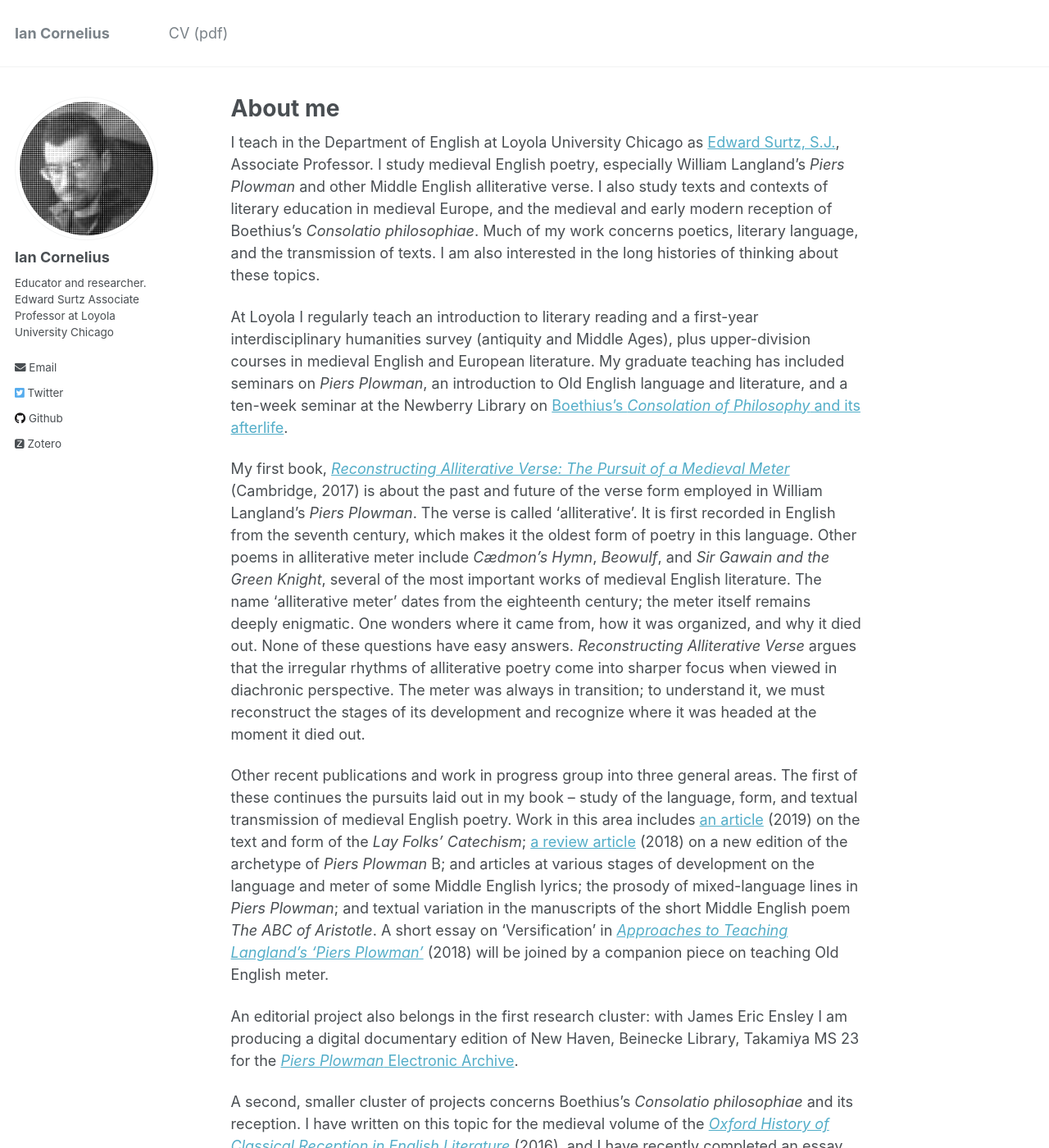
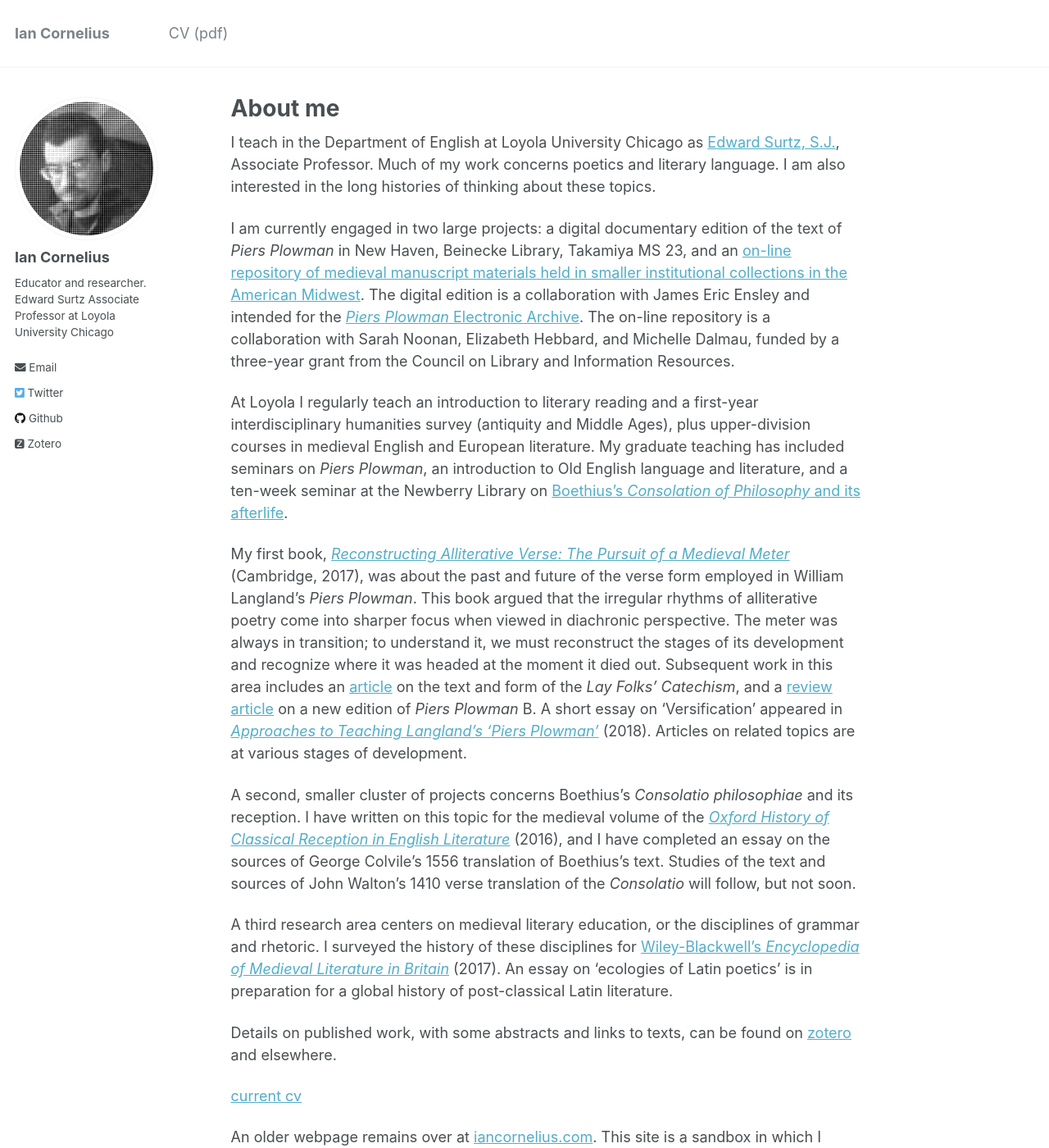
Before and after one commit to icornelius/icornelius.github.io, a Jekyll site: the page built from _pages/about.md, in a window 1280 px wide and 1400 px high. Shown: the whole window at 82% size. Built offline with Jekyll 4.4.1, drawn with Linux system fonts in a browser that asks for light colours; some web fonts are replaced; some of the changed text lies outside the part shown.

Commit message:
revise profile description

```diff
--- a/_pages/about.md
+++ b/_pages/about.md
@@ -1,7 +1,7 @@
 ---
 permalink: /
 title: "About me"
-excerpt: "I study medieval English poetry, especially William Langland's *Piers Plowman*"
+excerpt: "I teach in the Department of English at Loyola University Chicago"
 author_profile: true
 redirect_from:
   - /about/
@@ -9,47 +9,35 @@ redirect_from:
 ---
 
 I teach in the Department of English at Loyola University Chicago as [Edward Surtz, S.J.](https://www.luc.edu/english/surtz.shtml), Associate Professor.
-I study medieval English poetry, especially William Langland's *Piers Plowman* and other Middle English alliterative verse.
-I also study texts and contexts of literary education in medieval Europe,
-and the medieval and early modern reception of Boethius's *Consolatio philosophiae*.
-Much of my work concerns poetics, literary language, and the transmission of texts.
+Much of my work concerns poetics and literary language.
 I am also interested in the long histories of thinking about these topics.
+
+I am currently engaged in two large projects:
+a digital documentary edition of the text of *Piers Plowman* in New Haven, Beinecke Library, Takamiya MS 23,
+and an [on-line repository of medieval manuscript materials held in smaller institutional collections in the American Midwest](https://peripheralmss.org/blog/).
+The digital edition is a collaboration with James Eric Ensley and intended for the [*Piers Plowman* Electronic Archive](http://piers.chass.ncsu.edu/).
+The on-line repository is a collaboration with Sarah Noonan, Elizabeth Hebbard, and Michelle Dalmau, funded by a three-year grant from the Council on Library and Information Resources.
 
 At Loyola I regularly teach an introduction to literary reading and a first-year interdisciplinary humanities survey (antiquity and Middle Ages), plus upper-division courses in medieval English and European literature.
 My graduate teaching has included seminars on *Piers Plowman*, an introduction to Old English language and literature, and a ten-week seminar at the Newberry Library on [Boethius's *Consolation of Philosophy* and its afterlife](https://icornelius.github.io/boethius2019/).
 
-My first book, [*Reconstructing Alliterative Verse: The Pursuit of a Medieval Meter*](http://www.cambridge.org/9781107154100) (Cambridge, 2017) is about the past and future of the verse form employed in William Langland's *Piers Plowman*.
-The verse is called 'alliterative'.
-It is first recorded in English from the seventh century, which makes it the oldest form of poetry in this language.
-Other poems in alliterative meter include *Cædmon’s Hymn*, *Beowulf*, and *Sir Gawain and the Green Knight*, several of the most important works of medieval English literature.
-The name 'alliterative meter' dates from the eighteenth century; the meter itself remains deeply enigmatic.
-One wonders where it came from, how it was organized, and why it died out.
-None of these questions have easy answers.
-*Reconstructing Alliterative Verse* argues that the irregular rhythms of alliterative poetry come into sharper focus when viewed in diachronic perspective.
+My first book, [*Reconstructing Alliterative Verse: The Pursuit of a Medieval Meter*](http://www.cambridge.org/9781107154100) (Cambridge, 2017), was about the past and future of the verse form employed in William Langland's *Piers Plowman*.
+This book argued that the irregular rhythms of alliterative poetry come into sharper focus when viewed in diachronic perspective.
 The meter was always in transition;
 to understand it, we must reconstruct the stages of its development and recognize where it was headed at the moment it died out.
-
-Other recent publications and work in progress group into three general areas.
-The first of these continues the pursuits laid out in my book -- study of the language, form, and textual transmission of medieval English poetry.
-Work in this area includes
-[an article](https://academic.oup.com/res/article-abstract/70/293/14/5232559) (2019) on the text and form of the *Lay Folks' Catechism*;
-[a review article](https://www.brepolsonline.net/doi/10.1484/J.YLS.5.116161) (2018) on a new edition of the archetype of *Piers Plowman* B;
-and articles at various stages of development on the language and meter of some Middle English lyrics;
-the prosody of mixed-language lines in *Piers Plowman*;
-and textual variation in the manuscripts of the short Middle English poem *The ABC of Aristotle*.
-A short essay on 'Versification' in [*Approaches to Teaching Langland's 'Piers Plowman'*](https://www.mla.org/Publications/Bookstore/Approaches-to-Teaching-World-Literature/Approaches-to-Teaching-Langland-s-Piers-Plowman) (2018)
-will be joined by a companion piece on teaching Old English meter.
-
-An editorial project also belongs in the first research cluster:
-with James Eric Ensley I am producing a digital documentary edition of New Haven, Beinecke Library, Takamiya MS 23 for the [*Piers Plowman* Electronic Archive](http://piers.chass.ncsu.edu/).
+Subsequent work in this area includes
+an [article](https://academic.oup.com/res/article-abstract/70/293/14/5232559) on the text and form of the *Lay Folks' Catechism*,
+and a [review article](https://www.brepolsonline.net/doi/10.1484/J.YLS.5.116161) on a new edition of *Piers Plowman* B.
+A short essay on 'Versification' appeared in [*Approaches to Teaching Langland's 'Piers Plowman'*](https://www.mla.org/Publications/Bookstore/Approaches-to-Teaching-World-Literature/Approaches-to-Teaching-Langland-s-Piers-Plowman) (2018).
+Articles on related topics are at various stages of development.
 
 A second, smaller cluster of projects concerns Boethius's *Consolatio philosophiae* and its reception.
 I have written on this topic for the medieval volume of the [*Oxford History of Classical Reception in English Literature*](https://www.oxfordscholarship.com/view/10.1093/acprof:oso/9780199587230.001.0001/acprof-9780199587230-chapter-14) (2016),
-and I have recently completed an essay on the sources of George Colvile's 1556 translation of Boethius's text.
+and I have completed an essay on the sources of George Colvile's 1556 translation of Boethius's text.
 Studies of the text and sources of John Walton's 1410 verse translation of the *Consolatio* will follow, but not soon.
 
-The third research area centers on medieval literary education, or the disciplines of grammar and rhetoric.
-I surveyed major historical developments of these disciplines for Wiley-Blackwell's [*Encyclopedia of Medieval Literature in Britain*](https://onlinelibrary.wiley.com/doi/abs/10.1002/9781118396957.wbemlb492) (2017).
+A third research area centers on medieval literary education, or the disciplines of grammar and rhetoric.
+I surveyed the history of these disciplines for [Wiley-Blackwell's *Encyclopedia of Medieval Literature in Britain*](https://onlinelibrary.wiley.com/doi/abs/10.1002/9781118396957.wbemlb492) (2017).
 An essay on 'ecologies of Latin poetics' is in preparation for a global history of post-classical Latin literature.
 
 Details on published work, with some abstracts and links to texts, can be found on [zotero](https://www.zotero.org/irc7) and elsewhere.
```
